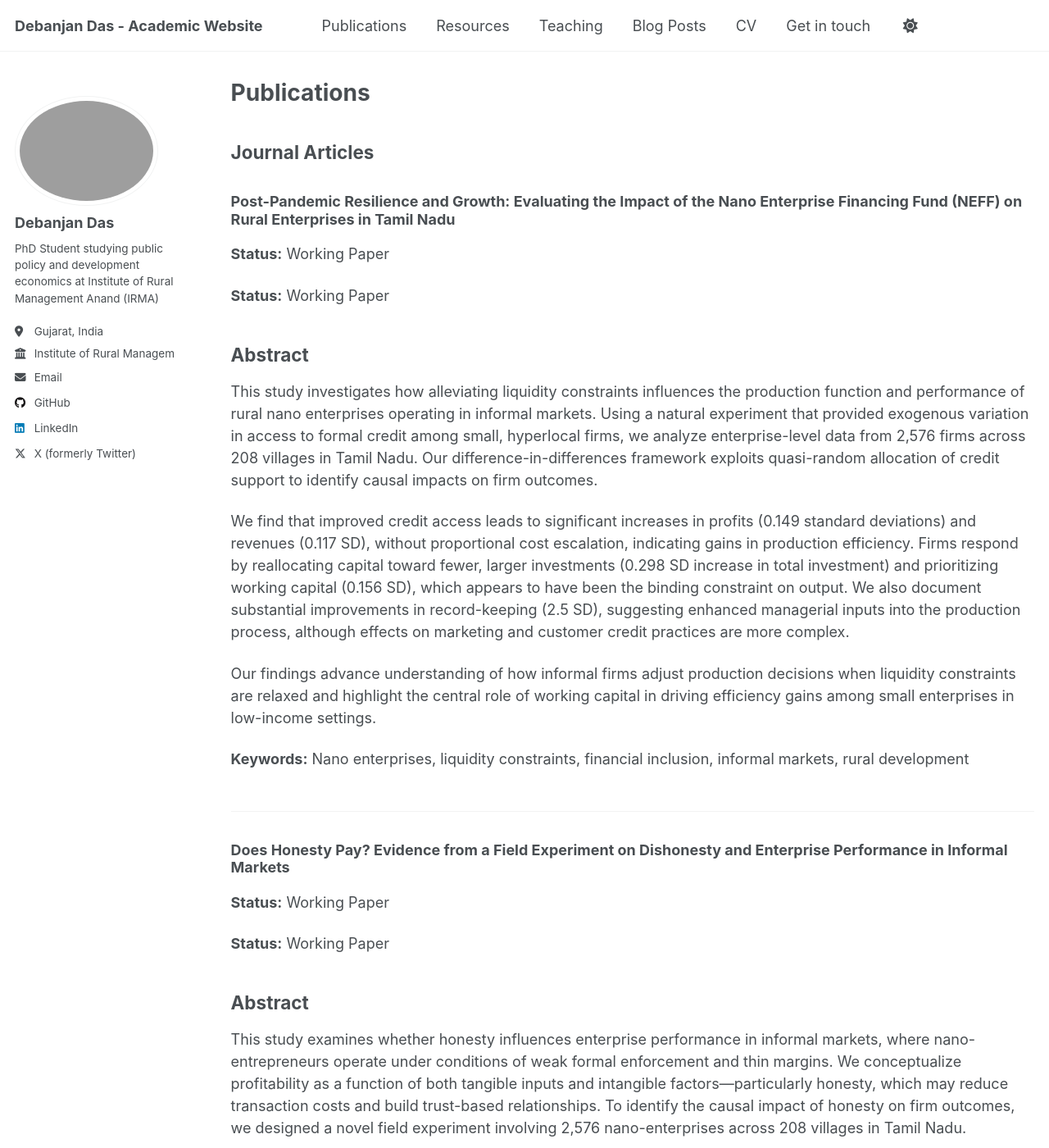
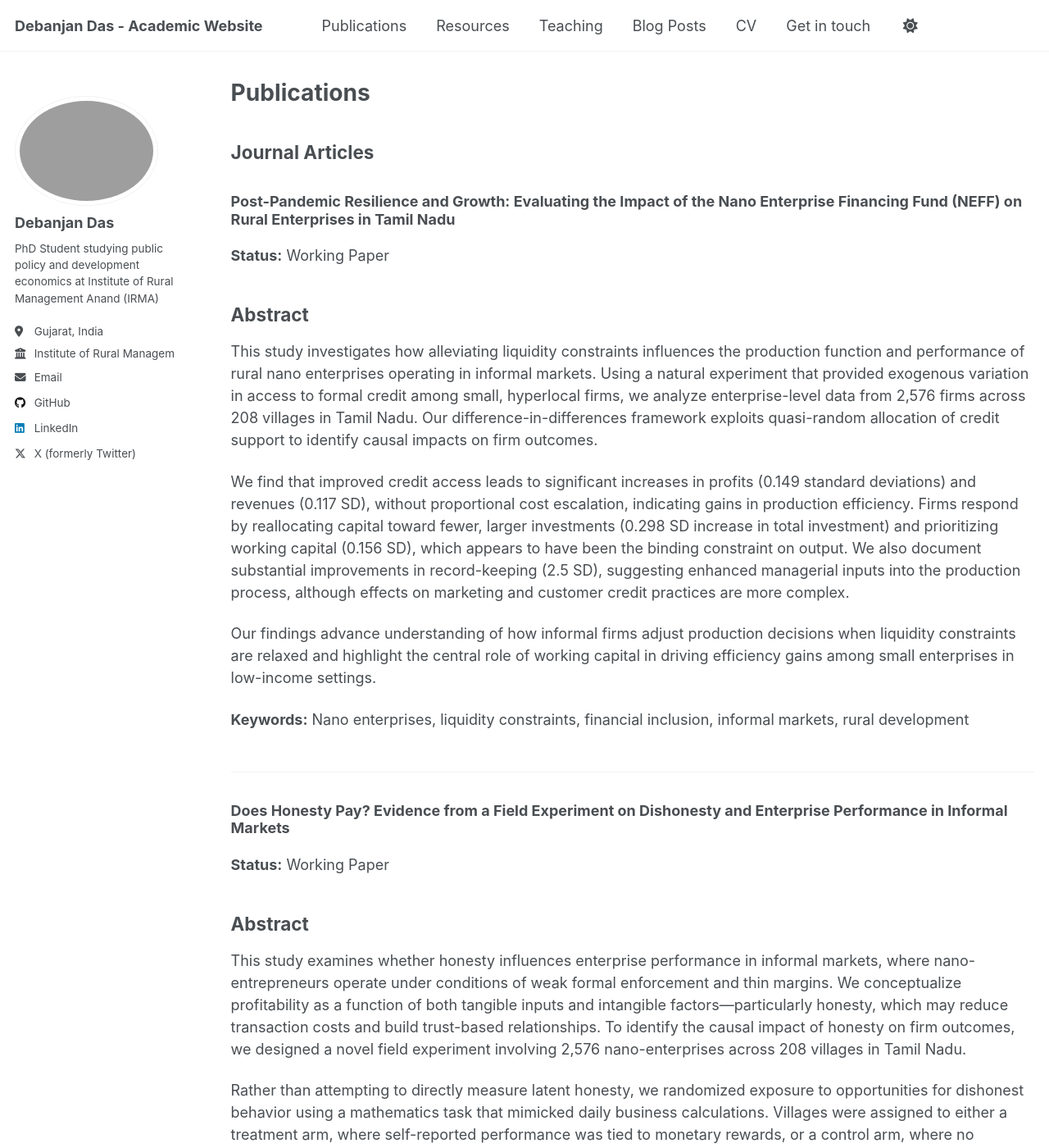
Before and after one commit to Debanjan-econpolicy/debanjan-econpolicy.github.io, a Jekyll site: the page built from _pages/publications.html, in a window 1280 px wide and 1400 px high. Shown: the whole window at 82% size. Built offline with Jekyll 4.4.1, drawn with Linux system fonts in a browser that asks for light colours; some of the changed text lies outside the part shown.

Commit message:
Remove duplicate status line

```diff
--- a/_pages/publications.html
+++ b/_pages/publications.html
@@ -12,7 +12,6 @@ author_profile: true
 {% for post in site.publications reversed %}
   <div style="margin-bottom: 50px;">
     <h3>{{ post.title }}</h3>
-    <p><strong>Status:</strong> Working Paper</p>
 
     <div style="margin-top: 20px;">
       {{ post.content }}
```
